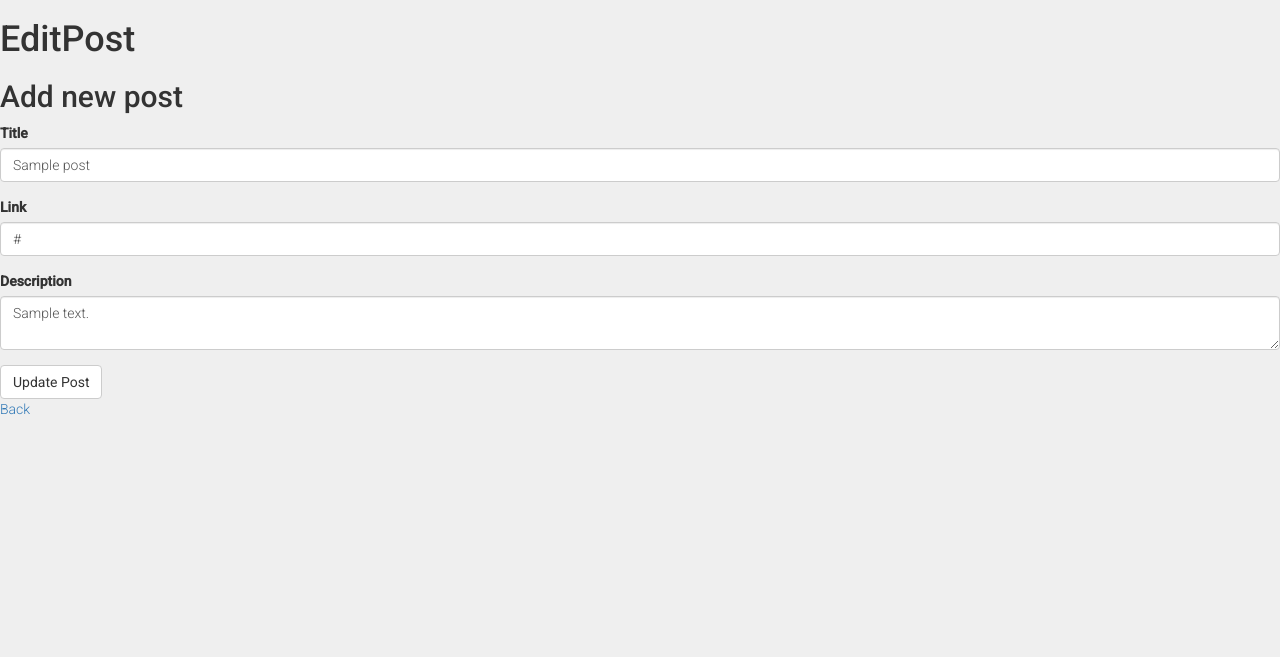
After one commit to jocelynalsdorf/show-space, a Rails app: page /posts/1/edit in a window 1280 px wide. The commit adds this page. Shown: the top 657 px of the page. Run offline with Rails 7, Linux system fonts and the light colour scheme; tables that the repository leaves empty hold one stand-in row (values such as "Sample post"); style sheets or scripts are compiled from the project's sources; some libraries are stand-ins or nearby versions.

Commit message:
add CRUD for posts

```diff
--- a/app/controllers/posts_controller.rb
+++ b/app/controllers/posts_controller.rb
@@ -26,9 +26,16 @@
 	end
 
 	def update
+		if @post.update(post_params)
+			redirect_to @post
+		else
+			render :edit
+		end
 	end
 
 	def destroy
+		@post.destroy
+		redirect_to root_path
 	end
 
 private
--- /dev/null
+++ b/app/views/posts/edit.html.erb
@@ -0,0 +1,7 @@
+<% content_for :title, "Space Show | Edit Post" %>
+
+<h1 class="form-titles">EditPost</h1>
+
+<%= render 'form' %>
+
+<%= link_to "Back", root_path %>
--- a/app/views/posts/show.html.erb
+++ b/app/views/posts/show.html.erb
@@ -5,5 +5,7 @@
 <p><%= @post.link %></p>
 <p><%= @post.description %></p>
 
-
+<p><%= link_to "Edit", edit_post_path(@post) %></p>
+<p><%= link_to "Delete", post_path(@post), method:
+										:delete, data: {confirm: "Are you sure?"} %></p>
 <p><%= link_to "home", root_path %></p>
```
